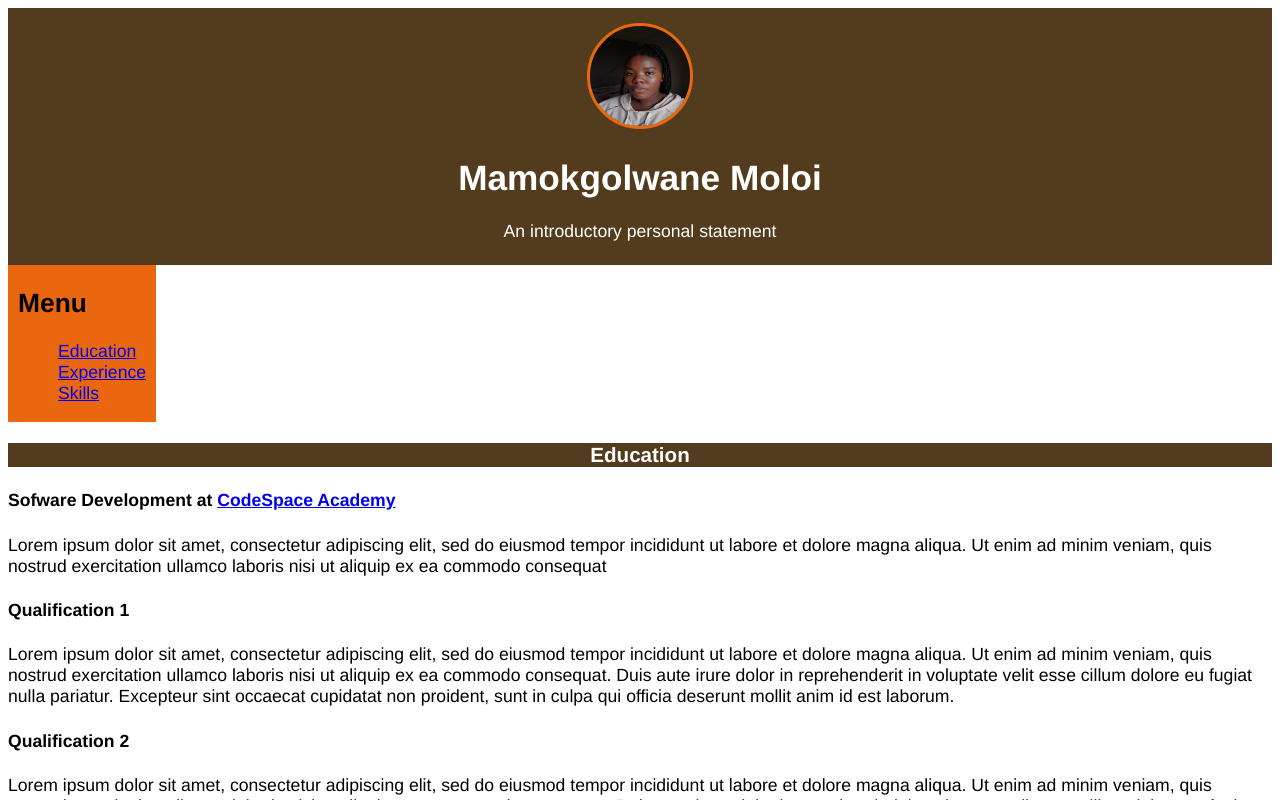
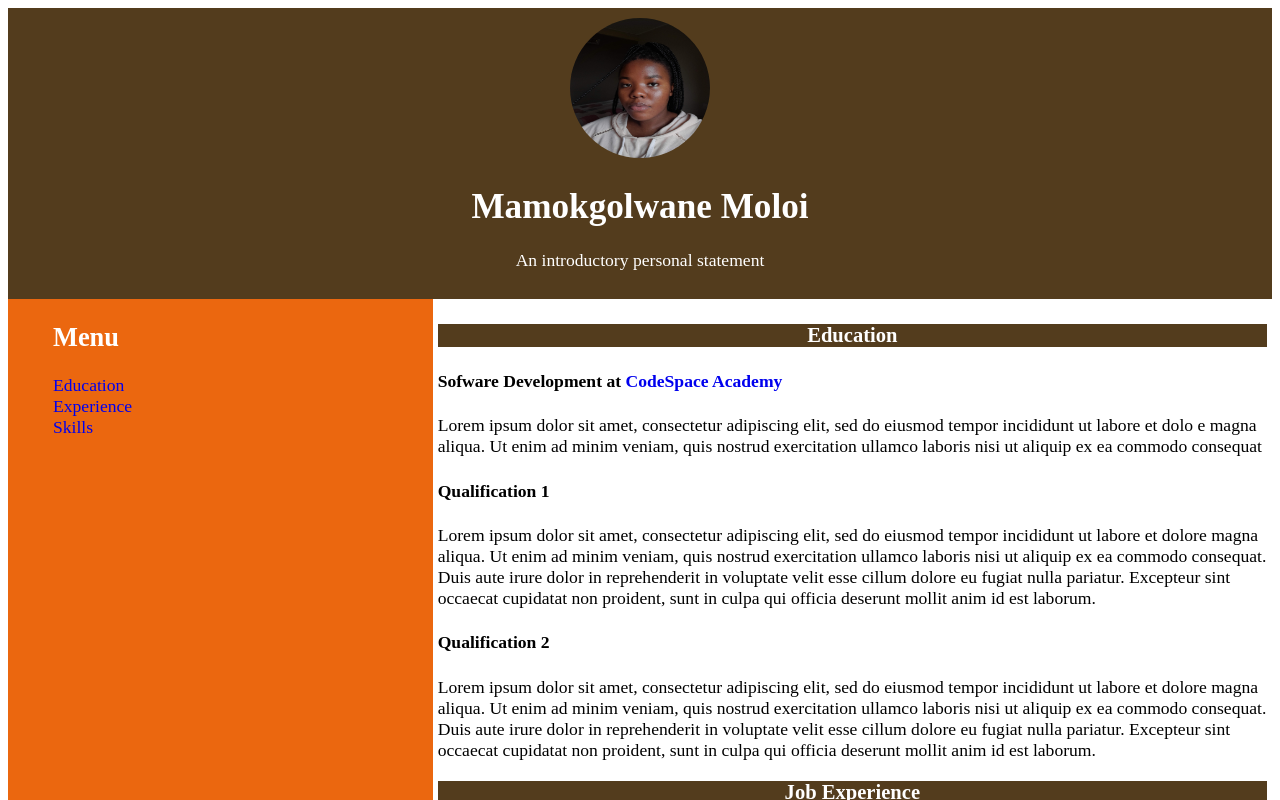
Before and after one commit to Mamokgolwane/Safe-Window, a plain HTML site: page resume1.htm in a window 1280 px wide. Shown: the top 800 px of the page. Drawn offline with Linux system fonts and the light colour scheme.

Commit message:
Update as Resume 6
Added a layout to the document using the position property and other related properties.

```diff
--- a/CSS/stylesheet.css
+++ b/CSS/stylesheet.css
@@ -1,48 +1,56 @@
 body{
-  font-family:Franklin Gothic Medium;
+  font-family:Franklin Gothic;
   font-size:110%;
   background-color: #fffffff6;
 }
 
 #heading{
+    text-align: center;
     background-color:rgb(83, 60, 29);
     color:white;
-    padding: 5px;
+    padding: 10px ;
 }
 
 #image{
-  border: 3px solid rgb(235, 103, 15);
   border-radius: 50%;
-  width:100px;
-  height:100px;
-  margin-top:10px;
+  width:140px;
+  height:140px;
+}
 
+#menu {
+  list-style-type: none;
+  color: white;
+}
 
+li a{
+  text-decoration: none;
+}
+
+li a:hover{
+  color:white;
+}
+
+.headings{
+    color:white;
+    text-align: center;
+    background-color: rgb(83, 60, 29);
+}
+
+#main {
+  display:flex;
 }
 
 aside{
   background-color: rgb(235, 103, 15);
-  padding: 1px 10px 1px 10px;
+  padding: 1px 5px 1px 5px;
   width: fit-content;
-
-}
-#menu {
-  list-style-type: none;
-}
-header {
-  text-align: center;
-
+  flex:1;
 }
 
-
-h3{
-    color:white;
-    text-align: center;
-    background-color: rgb(83, 60, 29);
-
+section{
+  padding: 5px;
+  flex:2;
 }
-
-
 
 footer {
   color:white;
@@ -50,3 +58,8 @@ background-color:rgb(83, 60, 29);
 text-align: center;
 padding: 5px 5px 20px 5px;
 }
+
+#codespace{
+  text-decoration: none;
+
+}
--- a/resume1.htm
+++ b/resume1.htm
@@ -14,17 +14,15 @@
 <h1> Mamokgolwane Moloi</h1>
 
 <p>An introductory personal statement</p>
-</header>
-<section>
+        </header>
+
+        <main id="main">
+
 <aside>
 
-<main>
-
-
 <nav>
-
-<h2>Menu</h2>
-    <ul id="menu">
+<ul id="menu">
+        <h2>Menu</h2>
     <li><a href="#education">Education </a></li>
     <li><a href="#experience">Experience </a></li>
     <li><a href="#skills">Skills</a></li>
@@ -32,13 +30,13 @@
 </ul>
 </nav>
 
+</aside>
+<section>
 
-</aside>
-<article>
-<h3 id="education">Education</h3>
+<h3 class="headings">Education</h3>
 
-<h4>Sofware Development at <a href="https://www.codespace.co.za">CodeSpace Academy</a> </h4>
-    <p>Lorem ipsum dolor sit amet, consectetur adipiscing elit, sed do eiusmod tempor incididunt ut labore et dolore magna aliqua. Ut enim ad minim veniam, quis nostrud exercitation ullamco laboris nisi ut aliquip ex ea commodo consequat
+<h4>Sofware Development at <a href="https://www.codespace.co.za" id="codespace" target="_blank" title="Visit the website">CodeSpace Academy</a></h4>
+    Lorem ipsum dolor sit amet, consectetur adipiscing elit, sed do eiusmod tempor incididunt ut labore et dolo e magna aliqua. Ut enim ad minim veniam, quis nostrud exercitation ullamco laboris nisi ut aliquip ex ea commodo consequat
 </p>
 <h4>Qualification 1</h4>
 
@@ -47,7 +45,7 @@
 <h4>Qualification 2</h4>
 <p>Lorem ipsum dolor sit amet, consectetur adipiscing elit, sed do eiusmod tempor incididunt ut labore et dolore magna aliqua. Ut enim ad minim veniam, quis nostrud exercitation ullamco laboris nisi ut aliquip ex ea commodo consequat. Duis aute irure dolor in reprehenderit in voluptate velit esse cillum dolore eu fugiat nulla pariatur. Excepteur sint occaecat cupidatat non proident, sunt in culpa qui officia deserunt mollit anim id est laborum.</p>
 
-<h3 id="experience">Job Experience</h3>
+<h3 class="headings">Job Experience</h3>
 <h4>Job 1</h4>
 <ul>
     <li>A sentence about the responsibilities of the job</li>
@@ -67,7 +65,7 @@
     <li>A sentence about the responsibilities of the job</li>
     <li>A sentence about the responsibilities of the job</li>
 </ul>
-<h3 id="skills">Skills</h3>
+<h3 class="headings">Skills</h3>
 <ul>
     <li>HTML</li>
     <li>CSS</li>
@@ -76,16 +74,19 @@
     <li>Figma</li>
     <li>Vue</li>
 </ul>
-</article>
+
 </section>
-</main>
-<footer>
+
+        </main>
+
+        <footer>
     <h4>Contact details:</h4>
-    <a href="https://www.linkedin.com">
+    <a href="https://www.linkedin.com/in/mamokgolwane/" target="_blank">
         <img class="icons" src="images/174857.png" width="20px" alt="Mamo's LinkedIn"></a>
-        <a href="https://mail.google.com">
-            <img class="icons" src="Images/gmail.png" width="20px" alt="Mamo's emaila address">
+        <a href="https://mamokgolwane@gmail.com" target="_blank">
+            <img class="icons" src="Images/gmail.png" width="20px" alt="Mamo's email aaddress">
         </a>
-</footer>
+        </footer>
+
     </body>
 </html>
```
